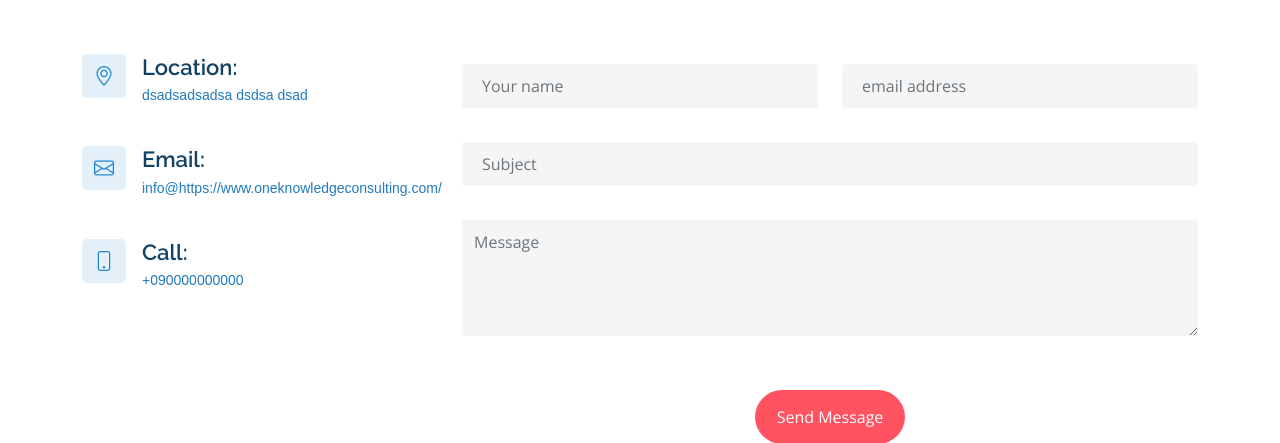
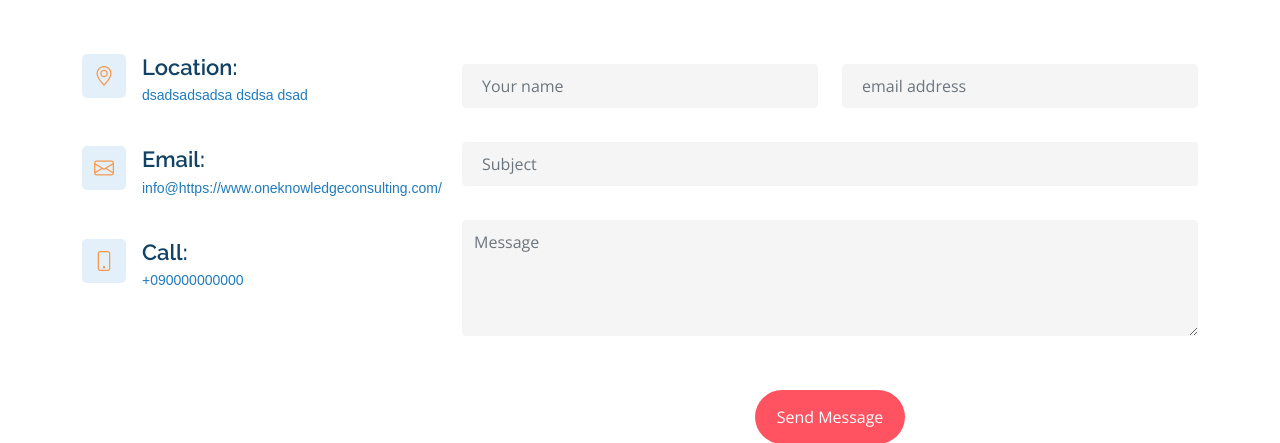
Before and after one commit to immanuelMM/OneKnowledgeCLLC, a PHP site: page /index.php in a window 1280 px wide. Shown: the part 5749-6192 px from the top of the page. Run offline with PHP 8.4, Linux system fonts and the light colour scheme; some libraries are stand-ins or nearby versions.

Commit message:
form contack edit

```diff
--- a/assets/css/style.css
+++ b/assets/css/style.css
@@ -1411,7 +1411,7 @@ section {
 }
 .contact .info i {
   font-size: 20px;
-  color: #2487ce;
+  color: #f79951;
   float: left;
   width: 44px;
   height: 44px;
@@ -1442,7 +1442,7 @@ section {
 .contact .info .email:hover i,
 .contact .info .address:hover i,
 .contact .info .phone:hover i {
-  background: #2487ce;
+  background: #c78651;
   color: #fff;
 }
 .contact .php-email-form {
```
